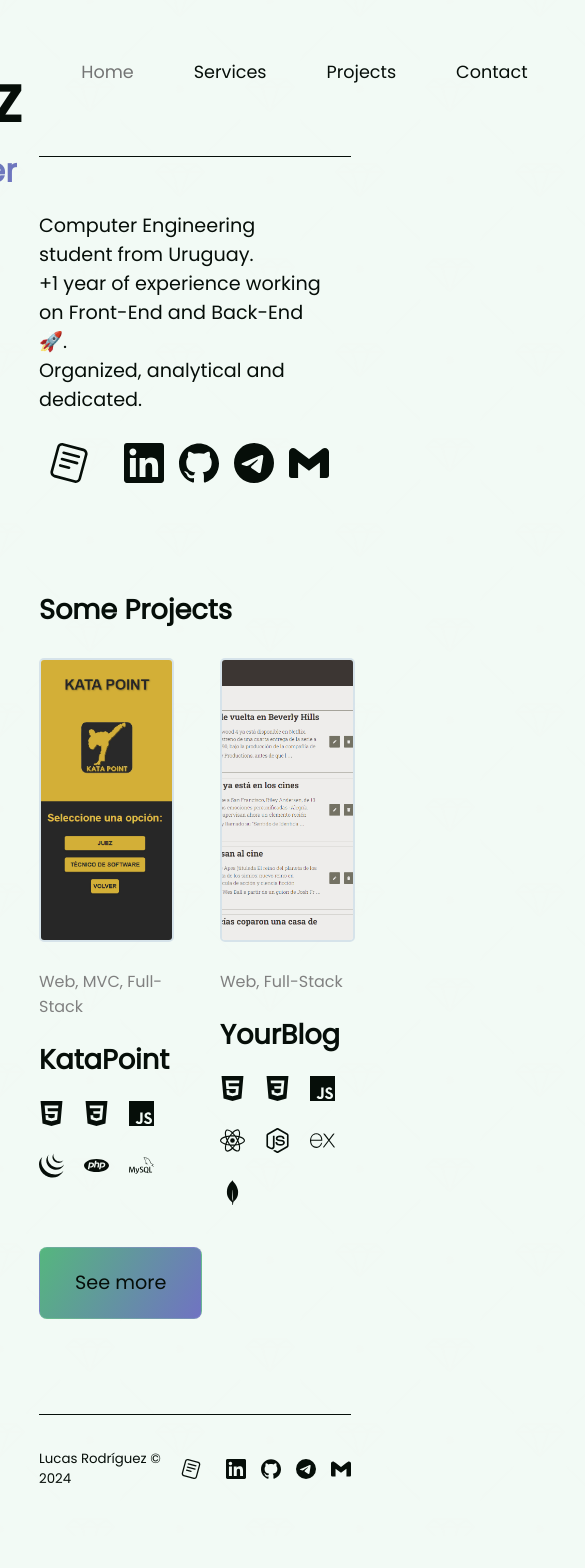
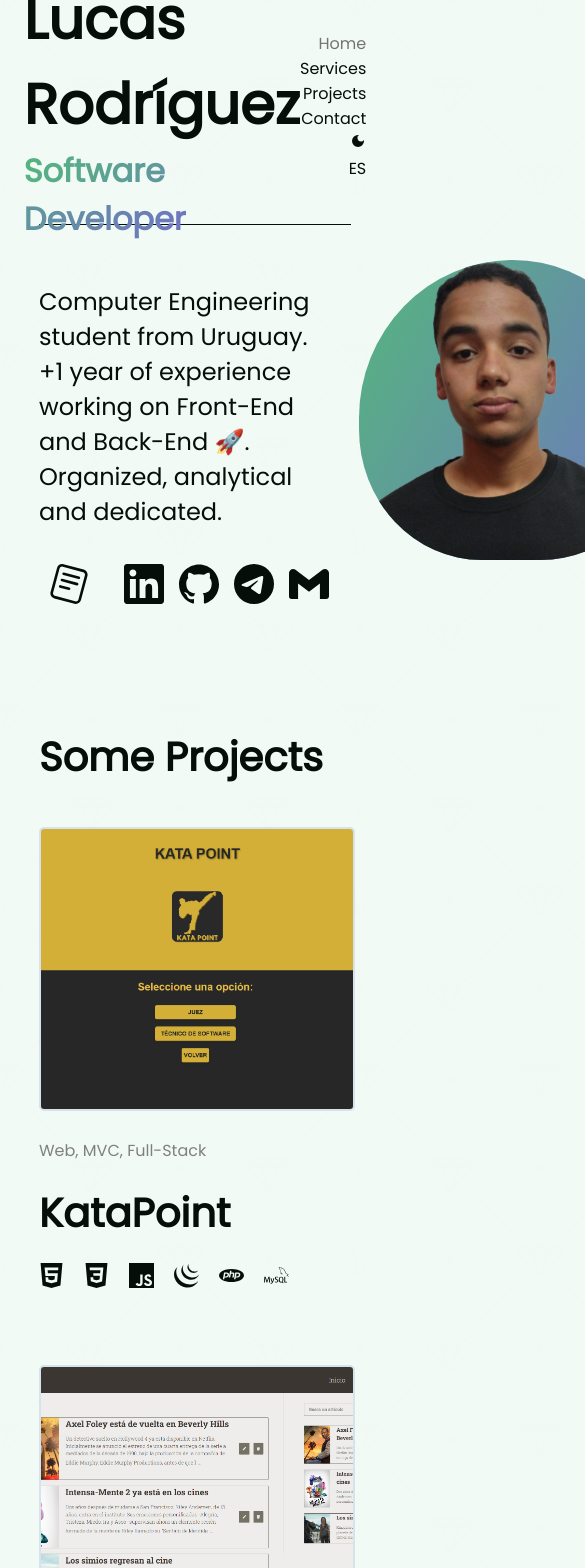
Before and after one commit to lucasrodriguez-dev/portfolio, a React (Create React App) app: page / in a window 390 px wide. Shown: the top 1568 px of the page, 585 px wide, since content can reach past the window. Before the commit the page ends 1536 px from the top, so only its background shows below. Built offline with nearby package versions, Linux system fonts and the light colour scheme.

Commit message:
Update index.css
responsive móviles grandes

```diff
--- a/src/index.css
+++ b/src/index.css
@@ -563,6 +563,12 @@ footer {
 }
 
 /* RESPONSIVE */
+@media (min-width: 360px) and (max-width: 720px){
+  .container-small {
+    width: 100%;
+  }
+}
+
 @media (min-width: 360px) and (max-width: 375px){
   #container-me {
     display: none;
@@ -606,6 +612,52 @@ footer {
   }
 }
 
+@media (min-width: 376px) and (max-width: 720px){
+  header {
+    height: 20vh;
+  }
+  h1{
+    font-size: 3.5rem;
+  }
+  h2 {
+    font-size: 2rem;
+  }
+  h3, .subheading {
+    font-size: 2.5rem;
+  }
+  h4 {
+    font-size: 1.5rem;
+  }
+  .navbar ul {
+    flex-direction: column;
+    align-items: flex-end;
+    justify-content: center;
+  }
+  .navbar ul li {
+    margin: 0;
+  }
+  .navbar ul li a {
+    font-size: 1rem;
+  }
+  p, #p-presentation {
+    font-size: 1.5rem;
+  }
+  #container-me {
+    transform: translateX(-70px);
+  }
+  .services {
+    gap: 50px;
+  }
+  .service-card {
+    width: fit-content;
+    height: fit-content;
+    flex-basis: 100%;
+  }
+  .project {
+    flex-basis: 100%;
+  }
+}
+
 /* ANIMATIONS */
 
 @keyframes flow {
```
